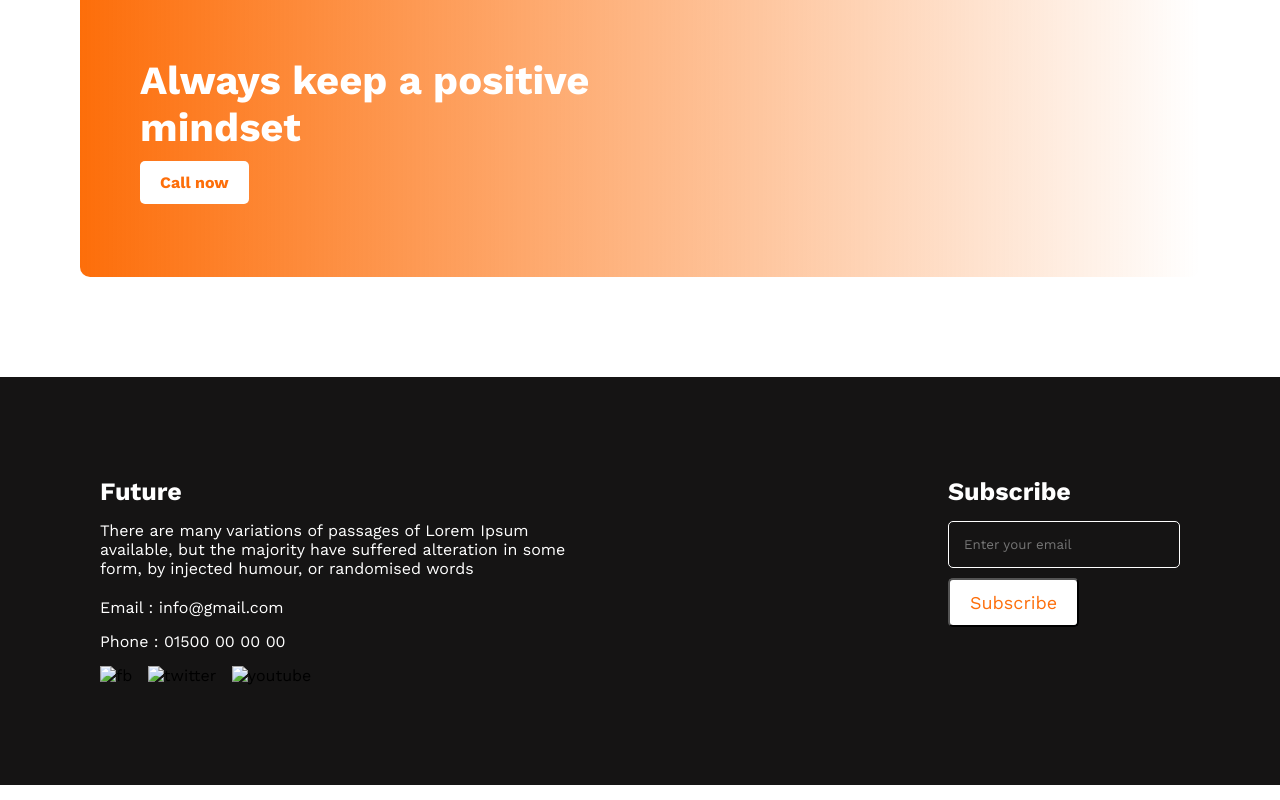
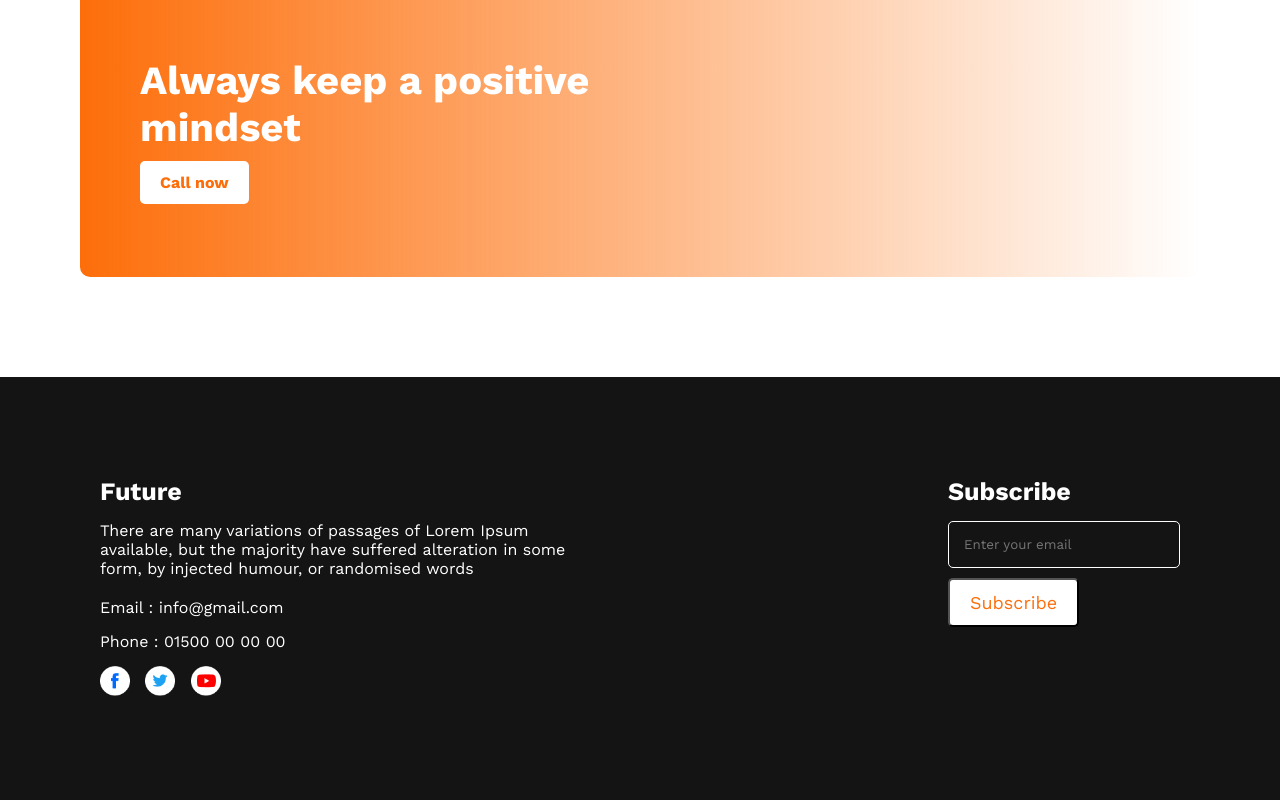
Before and after one commit to OmarFaruq967/assignment-1st, a plain HTML site: page index.html in a window 1280 px wide. Shown: the part 1964-2764 px from the top of the page. Drawn offline with nearby package versions, Linux system fonts and the light colour scheme.

Commit message:
complete

```diff
--- a/index.html
+++ b/index.html
@@ -100,9 +100,9 @@
                 <p class="contact-email">Email : info@gmail.com</p>
                 <p class="phone">Phone : 01500 00 00 00</p>
                 <div class="social-media">
-                    <img src="./images/icons/fb.png" alt="fb" class="facebook">
-                    <img src="./images/icons/twitter.png" alt="twitter" class="twitter">
-                    <img src="./images/icons/youtube.png" alt="youtube" class="youtube">
+                    <img src="./images/icons/facebook.png" alt="fb" class="facebook">
+                    <img src="./images/icons/twitter-new.png" alt="twitter" class="twitter">
+                    <img src="./images/icons/youtube-new.png" alt="youtube" class="youtube">
 
                 </div>
 
```
Also changed, not shown: images/icons/facebook.png (added), images/icons/fb.png (deleted), images/icons/twitter-new.png (added), images/icons/twitter.png (deleted), images/icons/youtube-new.png (added), images/icons/youtube.png (deleted).
